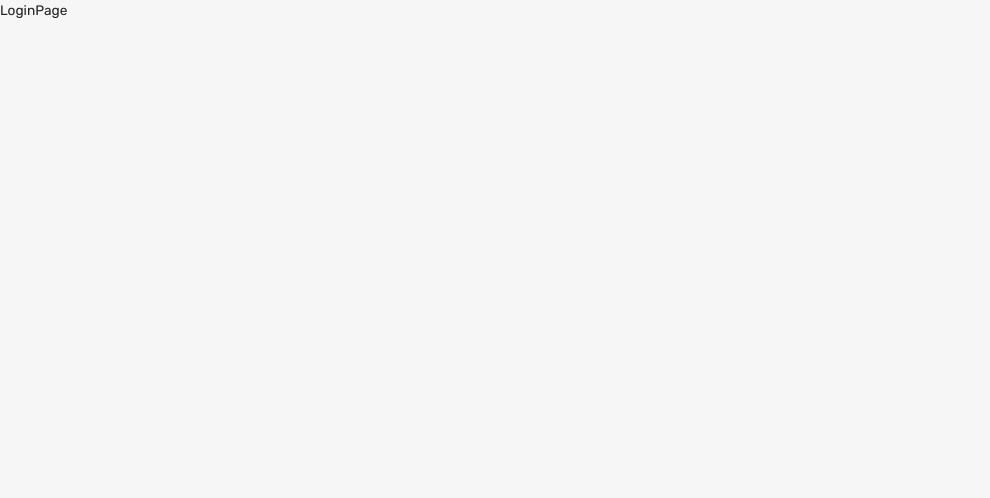
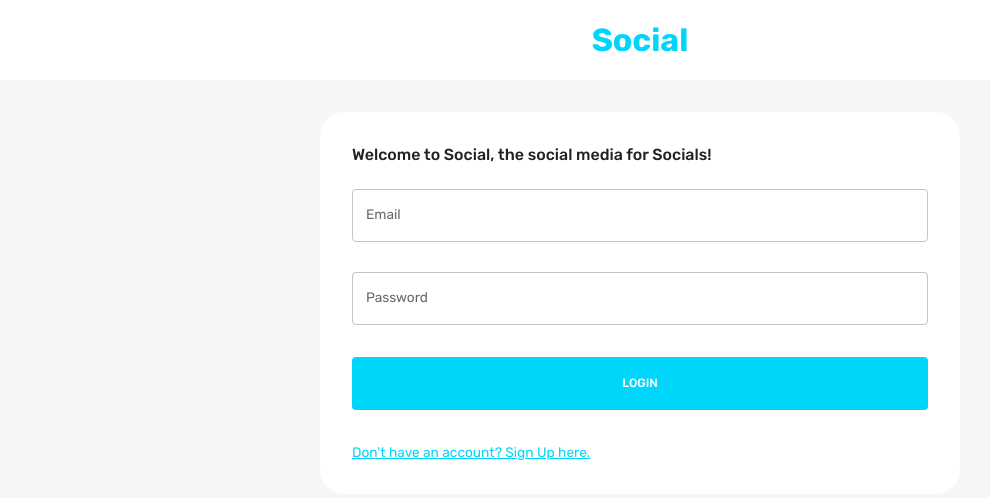
Before and after one commit to sandipanxlr8/mern-social-media, a React (Create React App) app in the folder client/: page / in a window 1280 px wide. Shown: the top 498 px of the page, without its empty margins (0-990 px from the left). Built offline with nearby package versions, Linux system fonts and the light colour scheme.

Commit message:
login/signup page

```diff
--- /dev/null
+++ b/client/src/scenes/loginPage/Form.jsx
@@ -0,0 +1,275 @@
+import { useState } from "react";
+import {
+  Box,
+  Button,
+  TextField,
+  useMediaQuery,
+  Typography,
+  useTheme,
+} from "@mui/material";
+import EditOutlinedIcon from "@mui/icons-material/EditOutlined";
+import { Formik } from "formik";
+import * as yup from "yup";
+import { useNavigate } from "react-router-dom";
+import { useDispatch } from "react-redux";
+import { setLogin } from "state";
+import Dropzone from "react-dropzone";
+import FlexBetween from "components/FlexBetween";
+
+const registerSchema = yup.object().shape({
+  firstName: yup.string().required("required"),
+  lastName: yup.string().required("required"),
+  email: yup.string().email("invalid email").required("required"),
+  password: yup.string().required("required"),
+  location: yup.string().required("required"),
+  occupation: yup.string().required("required"),
+  picture: yup.string().required("required"),
+});
+
+const loginSchema = yup.object().shape({
+  email: yup.string().email("invalid email").required("required"),
+  password: yup.string().required("required"),
+});
+
+const initialValuesRegister = {
+  firstName: "",
+  lastName: "",
+  email: "",
+  password: "",
+  location: "",
+  occupation: "",
+  picture: "",
+};
+
+const initialValuesLogin = {
+  email: "",
+  password: "",
+};
+
+const Form = () => {
+  const [pageType, setPageType] = useState("login");
+  const { palette } = useTheme();
+  const dispatch = useDispatch();
+  const navigate = useNavigate();
+  const isNonMobile = useMediaQuery("(min-width:600px)");
+  const isLogin = pageType === "login";
+  const isRegister = pageType === "register";
+
+  const register = async (values, onSubmitProps) => {
+    // this allows us to send form info with image
+    const formData = new FormData();
+    for (let value in values) {
+      formData.append(value, values[value]);
+    }
+    formData.append("picturePath", values.picture.name);
+
+    const savedUserResponse = await fetch(
+      "http://localhost:3001/auth/register",
+      {
+        method: "POST",
+        body: formData,
+      }
+    );
+    const savedUser = await savedUserResponse.json();
+    onSubmitProps.resetForm();
+
+    if (savedUser) {
+      setPageType("login");
+    }
+  };
+
+  const login = async (values, onSubmitProps) => {
+    const loggedInResponse = await fetch("http://localhost:3001/auth/login", {
+      method: "POST",
+      headers: { "Content-Type": "application/json" },
+      body: JSON.stringify(values),
+    });
+    const loggedIn = await loggedInResponse.json();
+    onSubmitProps.resetForm();
+    if (loggedIn) {
+      dispatch(
+        setLogin({
+          user: loggedIn.user,
+          token: loggedIn.token,
+        })
+      );
+      navigate("/home");
+    }
+  };
+
+  const handleFormSubmit = async (values, onSubmitProps) => {
+    if (isLogin) await login(values, onSubmitProps);
+    if (isRegister) await register(values, onSubmitProps);
+  };
+
+  return (
+    <Formik
+      onSubmit={handleFormSubmit}
+      initialValues={isLogin ? initialValuesLogin : initialValuesRegister}
+      validationSchema={isLogin ? loginSchema : registerSchema}
+    >
+      {({
+        values,
+        errors,
+        touched,
+        handleBlur,
+        handleChange,
+        handleSubmit,
+        setFieldValue,
+        resetForm,
+      }) => (
+        <form onSubmit={handleSubmit}>
+          <Box
+            display="grid"
+            gap="30px"
+            gridTemplateColumns="repeat(4, minmax(0, 1fr))"
+            sx={{
+              "& > div": { gridColumn: isNonMobile ? undefined : "span 4" },
+            }}
+          >
+            {isRegister && (
+              <>
+                <TextField
+                  label="First Name"
+                  onBlur={handleBlur}
+                  onChange={handleChange}
+                  value={values.firstName}
+                  name="firstName"
+                  error={
+                    Boolean(touched.firstName) && Boolean(errors.firstName)
+                  }
+                  helperText={touched.firstName && errors.firstName}
+                  sx={{ gridColumn: "span 2" }}
+                />
+                <TextField
+                  label="Last Name"
+                  onBlur={handleBlur}
+                  onChange={handleChange}
+                  value={values.lastName}
+                  name="lastName"
+                  error={Boolean(touched.lastName) && Boolean(errors.lastName)}
+                  helperText={touched.lastName && errors.lastName}
+                  sx={{ gridColumn: "span 2" }}
+                />
+                <TextField
+                  label="Location"
+                  onBlur={handleBlur}
+                  onChange={handleChange}
+                  value={values.location}
+                  name="location"
+                  error={Boolean(touched.location) && Boolean(errors.location)}
+                  helperText={touched.location && errors.location}
+                  sx={{ gridColumn: "span 4" }}
+                />
+                <TextField
+                  label="Occupation"
+                  onBlur={handleBlur}
+                  onChange={handleChange}
+                  value={values.occupation}
+                  name="occupation"
+                  error={
+                    Boolean(touched.occupation) && Boolean(errors.occupation)
+                  }
+                  helperText={touched.occupation && errors.occupation}
+                  sx={{ gridColumn: "span 4" }}
+                />
+                <Box
+                  gridColumn="span 4"
+                  border={`1px solid ${palette.neutral.medium}`}
+                  borderRadius="5px"
+                  p="1rem"
+                >
+                  <Dropzone
+                    acceptedFiles=".jpg,.jpeg,.png"
+                    multiple={false}
+                    onDrop={(acceptedFiles) =>
+                      setFieldValue("picture", acceptedFiles[0])
+                    }
+                  >
+                    {({ getRootProps, getInputProps }) => (
+                      <Box
+                        {...getRootProps()}
+                        border={`2px dashed ${palette.primary.main}`}
+                        p="1rem"
+                        sx={{ "&:hover": { cursor: "pointer" } }}
+                      >
+                        <input {...getInputProps()} />
+                        {!values.picture ? (
+                          <p>Add Picture Here</p>
+                        ) : (
+                          <FlexBetween>
+                            <Typography>{values.picture.name}</Typography>
+                            <EditOutlinedIcon />
+                          </FlexBetween>
+                        )}
+                      </Box>
+                    )}
+                  </Dropzone>
+                </Box>
+              </>
+            )}
+
+            <TextField
+              label="Email"
+              onBlur={handleBlur}
+              onChange={handleChange}
+              value={values.email}
+              name="email"
+              error={Boolean(touched.email) && Boolean(errors.email)}
+              helperText={touched.email && errors.email}
+              sx={{ gridColumn: "span 4" }}
+            />
+            <TextField
+              label="Password"
+              type="password"
+              onBlur={handleBlur}
+              onChange={handleChange}
+              value={values.password}
+              name="password"
+              error={Boolean(touched.password) && Boolean(errors.password)}
+              helperText={touched.password && errors.password}
+              sx={{ gridColumn: "span 4" }}
+            />
+          </Box>
+
+          {/* BUTTONS */}
+          <Box>
+            <Button
+              fullWidth
+              type="submit"
+              sx={{
+                m: "2rem 0",
+                p: "1rem",
+                backgroundColor: palette.primary.main,
+                color: palette.background.alt,
+                "&:hover": { color: palette.primary.main },
+              }}
+            >
+              {isLogin ? "LOGIN" : "REGISTER"}
+            </Button>
+            <Typography
+              onClick={() => {
+                setPageType(isLogin ? "register" : "login");
+                resetForm();
+              }}
+              sx={{
+                textDecoration: "underline",
+                color: palette.primary.main,
+                "&:hover": {
+                  cursor: "pointer",
+                  color: palette.primary.light,
+                },
+              }}
+            >
+              {isLogin
+                ? "Don't have an account? Sign Up here."
+                : "Already have an account? Login here."}
+            </Typography>
+          </Box>
+        </form>
+      )}
+    </Formik>
+  );
+};
+
+export default Form;
--- a/client/src/scenes/loginPage/index.jsx
+++ b/client/src/scenes/loginPage/index.jsx
@@ -1,5 +1,37 @@
+import { Box, Typography, useTheme, useMediaQuery } from "@mui/material";
+
+import Form from "./Form";
+
 const LoginPage = () => {
-  return <div>LoginPage</div>;
+  const theme = useTheme();
+  const isNonMobileScreenss = useMediaQuery("(min-width: 1000px)");
+  return (
+    <Box>
+      <Box
+        width="100%"
+        backgroundColor={theme.palette.background.alt}
+        p="1rem 6%"
+        textAlign="center"
+      >
+        <Typography fontWeight="bold" fontSize="32px" color="primary">
+          Social
+        </Typography>
+      </Box>
+
+      <Box
+        width={isNonMobileScreenss ? "50%" : "93%"}
+        p="2rem"
+        m="2rem auto"
+        borderRadius="1.5rem"
+        backgroundColor={theme.palette.background.alt}
+      >
+        <Typography fontWeight="500" variant="h5" sx={{ mb: "1.5rem" }}>
+          Welcome to Social, the social media for Socials!
+        </Typography>
+        <Form />
+      </Box>
+    </Box>
+  );
 };
 
 export default LoginPage;
--- a/client/src/scenes/navbar/index.jsx
+++ b/client/src/scenes/navbar/index.jsx
@@ -31,7 +31,7 @@
   const dispatch = useDispatch();
   const navigate = useNavigate();
   const user = useSelector((state) => state.user);
-  const isNonMobileScreen = useMediaQuery("(min-width: 1000px)");
+  const isNonMobileScreens = useMediaQuery("(min-width: 1000px)");
 
   const theme = useTheme();
   const neutralLight = theme.palette.neutral.light;
@@ -40,7 +40,8 @@
   const primaryLight = theme.palette.primary.light;
   const alt = theme.palette.background.alt;
 
-  const fullName = `${user.firstName} ${user.lastName}`;
+  const fullName = "dummy";
+  // const fullName = `${user.firstName} ${user.lastName}`;
 
   return (
     <FlexBetween padding="1rem 6%" backgroundColor={alt}>
@@ -57,9 +58,9 @@
             },
           }}
         >
-          Socio
+          Social
         </Typography>
-        {isNonMobileScreen && (
+        {isNonMobileScreens && (
           <FlexBetween
             backgroundColor={neutralLight}
             borderRadius="9px"
@@ -75,7 +76,7 @@
       </FlexBetween>
 
       {/* desktop nav */}
-      {isNonMobileScreen ? (
+      {isNonMobileScreens ? (
         <FlexBetween gap="2rem">
           <IconButton
             onClick={() => dispatch(setMode())}
@@ -124,7 +125,7 @@
       )}
 
       {/* MOBILE NAV */}
-      {!isNonMobileScreen && isMobileMenuToggled && (
+      {!isNonMobileScreens && isMobileMenuToggled && (
         <Box
           position="fixed"
           right="0"
--- a/client/src/theme.js
+++ b/client/src/theme.js
@@ -59,7 +59,7 @@
             primary: {
               dark: colorTokens.primary[700],
               main: colorTokens.primary[500],
-              light: colorTokens.primary[50],
+              light: colorTokens.primary[300],
             },
             neutral: {
               dark: colorTokens.grey[700],
```
